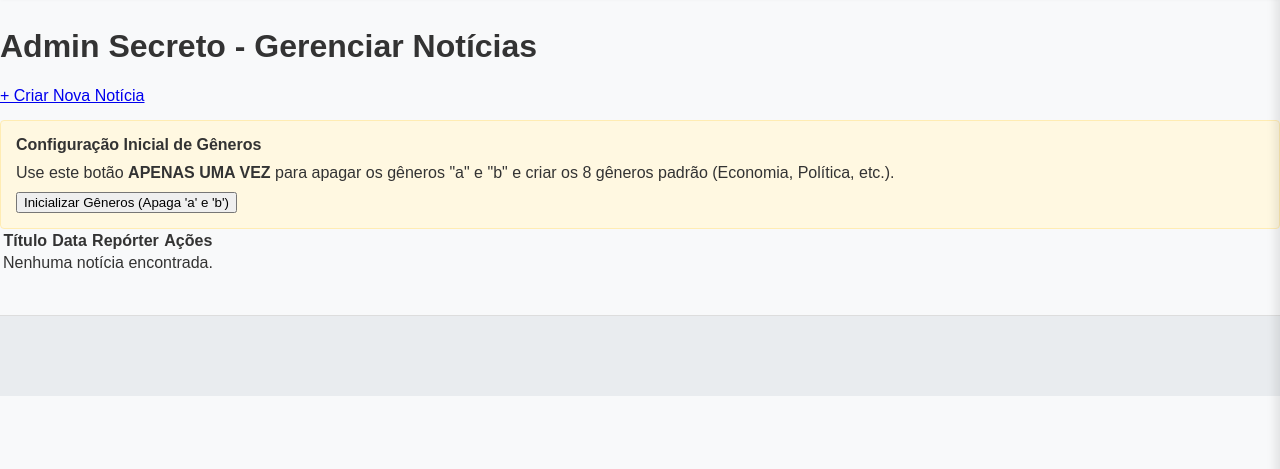
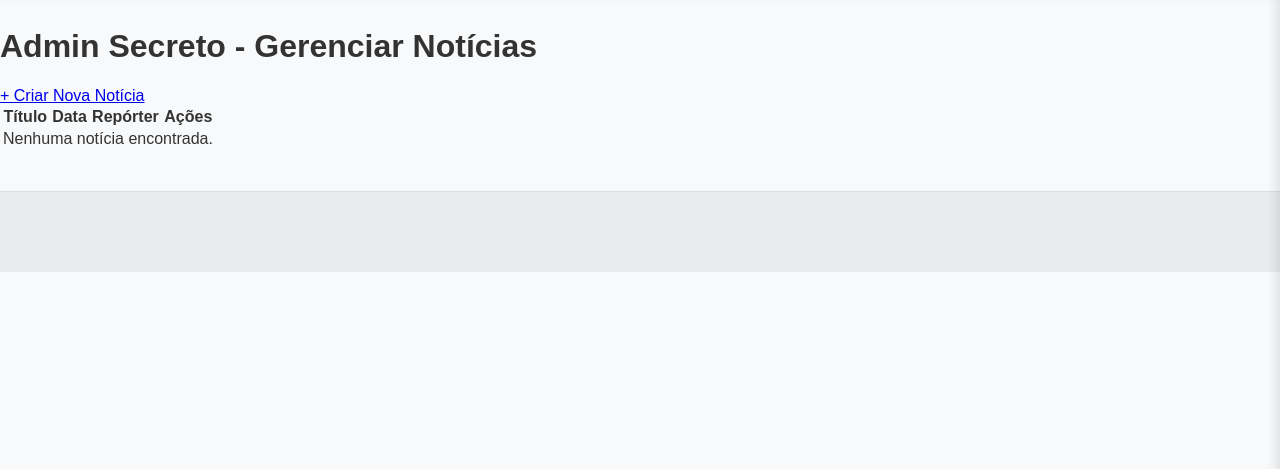
Before and after one commit to JotaDiasss/GENUS-JC, a Django app: page /admin-secreto/ in a window 1280 px wide. Shown: the part 124-593 px from the top of the page. Run offline with Django 5.2, Linux system fonts and the light colour scheme; the visitor is signed in with stand-in values (Sample User, id 1); data that the repository does not hold is empty.

Commit message:
Removendo botao pra remover generos a e b

```diff
--- a/templates/admin_secreto_lista.html
+++ b/templates/admin_secreto_lista.html
@@ -15,19 +15,6 @@
         + Criar Nova Notícia
     </a>
 
-    <div style="background-color: #fff8e1; border: 1px solid #ffecb3; padding: 15px; margin-top: 15px; border-radius: 4px;">
-        <h4 style="margin: 0 0 10px 0;">Configuração Inicial de Gêneros</h4>
-        <p style="margin: 0 0 10px 0;">
-            Use este botão <strong>APENAS UMA VEZ</strong> para apagar os gêneros "a" e "b"
-            e criar os 8 gêneros padrão (Economia, Política, etc.).
-        </p>
-        <form action="{% url 'jornal:admin_secreto_popular_generos' %}" method="POST" style="margin: 0;">
-            {% csrf_token %}
-            <button type="submit" class="btn btn-danger">
-                Inicializar Gêneros (Apaga 'a' e 'b')
-            </button>
-        </form>
-    </div>
     {% if messages %}
         <ul class="messages">
             {% for message in messages %}
```
